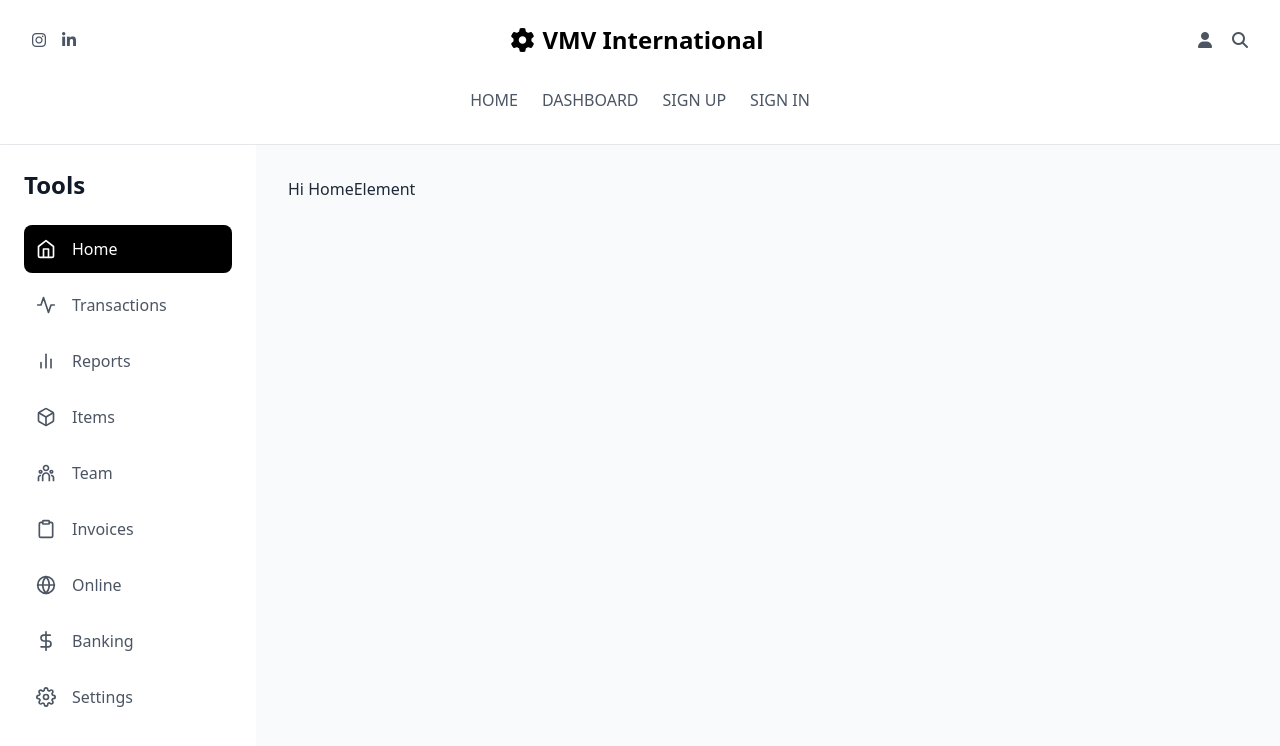
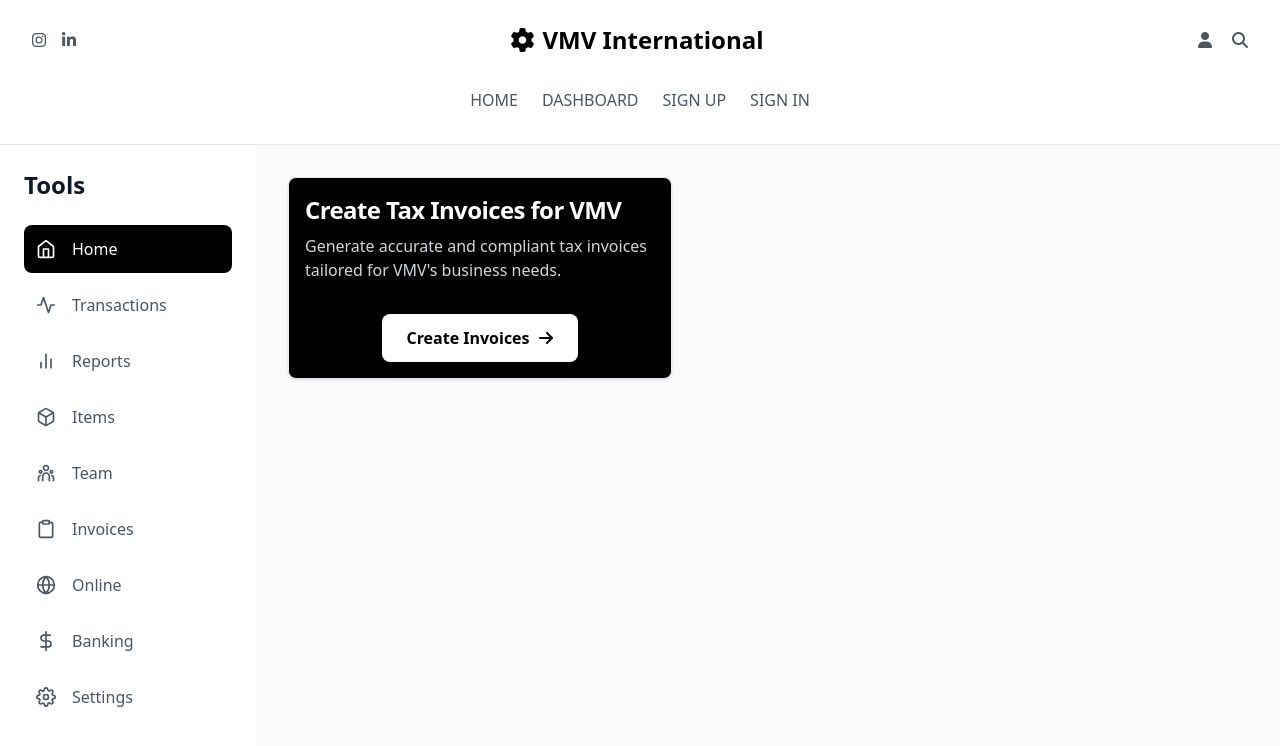
Before and after one commit to iamkarthykeyan/VMV-Invoice, a React (Vite) app in the folder vmv/: page /dashboard in a window 1280 px wide. Shown: the top 746 px of the page. Built offline with nearby package versions, Linux system fonts and the light colour scheme; a web font is replaced by a local one.

Commit message:
Status : Building

```diff
--- a/vmv/src/Components/Dashboard/DashboardElements/HomeElement.jsx
+++ b/vmv/src/Components/Dashboard/DashboardElements/HomeElement.jsx
@@ -1,9 +1,33 @@
-import React from 'react'
+import React from 'react';
+import { FontAwesomeIcon } from '@fortawesome/react-fontawesome';
+import { faArrowRight } from '@fortawesome/free-solid-svg-icons';
 
-function HomeElement() {
+const CardComponent = () => {
   return (
-    <div>Hi HomeElement</div>
-  )
-}
+    <a
+      href="#"
+      className="flex flex-col items-center bg-black border border-gray-200 rounded-lg shadow dark:border-gray-700 max-w-sm"
+    >
+      <div className="flex flex-col justify-between p-4 leading-normal">
+        <h5 className="mb-2 text-2xl font-bold tracking-tight text-white">
+          Create Tax Invoices for VMV
+        </h5>
+        <p className="font-normal text-gray-300">
+          Generate accurate and compliant tax invoices tailored for VMV's business needs.
+        </p>
+      </div>
+      {/* Button wrapper */}
+      <div className="flex justify-center w-full p-4">
+        <button
+          type="button"
+          className="flex items-center rounded-lg bg-white px-6 py-3 text-black font-semibold transition duration-300 ease-in-out shadow-lg"
+        >
+          Create Invoices
+          <FontAwesomeIcon icon={faArrowRight} className="ml-2 h-4 w-4" />
+        </button>
+      </div>
+    </a>
+  );
+};
 
-export default HomeElement
+export default CardComponent;
```
